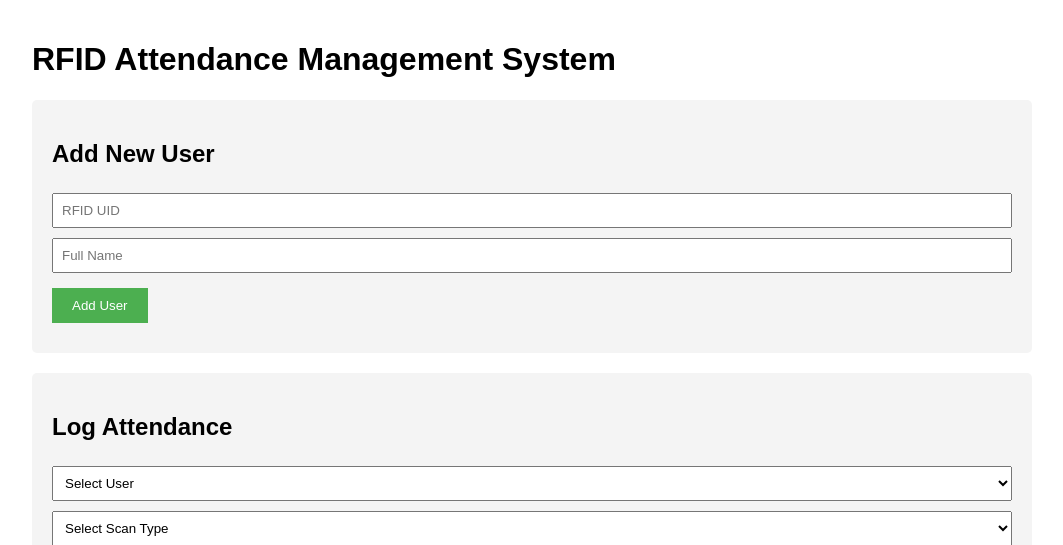
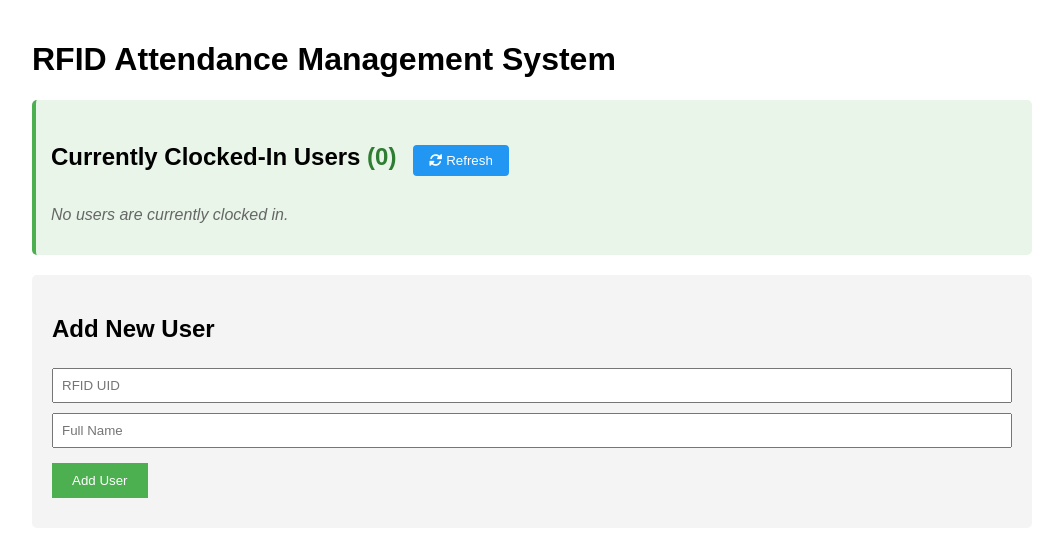
Before and after one commit to mabyabt/phppunchy, a PHP site: page /admin.php in a window 1280 px wide. Shown: the top 545 px of the page, without its empty margins (108-1171 px from the left). Run offline with PHP 8.4, Linux system fonts and the light colour scheme; the visitor is signed in with stand-in values (Sample User, id 1).

Commit message:
Update admin.php
suposed to fiy error s and make it display users who works(meaning not clocked out)

```diff
--- a/admin.php
+++ b/admin.php
@@ -1,9 +1,6 @@
 <?php
 
-
-
-//pasword protection
-
+//password protection
 session_start();
 if (!isset($_SESSION["user"])) {
     header("Location: login.php");
@@ -63,6 +60,39 @@ try {
 
 } catch (Exception $e) {
     die("Database Initialization Error: " . $e->getMessage());
+}
+
+// Function to get currently clocked-in users
+function getCurrentlyClockedInUsers($conn) {
+    $query = "
+        WITH latest_scans AS (
+            SELECT
+                uid,
+                scan_type,
+                scan_time,
+                ROW_NUMBER() OVER (PARTITION BY uid ORDER BY scan_time DESC) as rn
+            FROM attendance
+            WHERE date(scan_time) = date('now')
+        )
+        SELECT
+            u.name,
+            u.uid,
+            ls.scan_time as last_scan_time,
+            ls.scan_type
+        FROM users u
+        JOIN latest_scans ls ON u.uid = ls.uid
+        WHERE ls.rn = 1 AND ls.scan_type = 'check-in'
+        ORDER BY ls.scan_time DESC
+    ";
+
+    $result = $conn->query($query);
+    $clocked_in_users = [];
+
+    while ($row = $result->fetchArray(SQLITE3_ASSOC)) {
+        $clocked_in_users[] = $row;
+    }
+
+    return $clocked_in_users;
 }
 
 // Function to update pre-calculated daily work hours
@@ -215,7 +245,7 @@ try {
 
                 $output = fopen('php://output', 'w');
 
-                // CSV Headers
+                // CSV Headers - Fixed: Added escape parameter
                 fputcsv($output, [
                     'Date',
                     'Name',
@@ -223,9 +253,9 @@ try {
                     'Check-In Time',
                     'Check-Out Time',
                     'Total Hours Worked'
-                ]);
+                ], ',', '"', '\\');
 
-                // Write data rows
+                // Write data rows - Fixed: Added escape parameter
                 foreach ($daily_hours as $entry) {
                     fputcsv($output, [
                         $entry['work_date'],
@@ -234,7 +264,7 @@ try {
                         $entry['first_check_in'],
                         $entry['last_check_out'],
                         $entry['total_hours']
-                    ]);
+                    ], ',', '"', '\\');
                 }
 
                 fclose($output);
@@ -248,6 +278,9 @@ try {
 // Fetch Users and Attendance Logs
 $users = $conn->query("SELECT * FROM users");
 $attendance_logs = $conn->query("SELECT a.*, u.name FROM attendance a LEFT JOIN users u ON a.uid = u.uid ORDER BY a.scan_time DESC");
+
+// Get currently clocked-in users
+$clocked_in_users = getCurrentlyClockedInUsers($conn);
 ?>
 
 <!DOCTYPE html>
@@ -311,10 +344,78 @@ $attendance_logs = $conn->query("SELECT a.*, u.name FROM attendance a LEFT JOIN
         .delete-btn:hover {
             color: darkred;
         }
+        .clocked-in-section {
+            background: #e8f5e8;
+            padding: 15px;
+            margin-bottom: 20px;
+            border-radius: 5px;
+            border-left: 4px solid #4CAF50;
+        }
+        .clocked-in-count {
+            font-weight: bold;
+            color: #2e7d32;
+        }
+        .no-clocked-in {
+            color: #666;
+            font-style: italic;
+        }
+        .refresh-btn {
+            background-color: #2196F3;
+            color: white;
+            border: none;
+            padding: 8px 16px;
+            margin-left: 10px;
+            border-radius: 4px;
+            cursor: pointer;
+        }
+        .refresh-btn:hover {
+            background-color: #1976D2;
+        }
     </style>
 </head>
 <body>
     <h1>RFID Attendance Management System</h1>
+
+    <!-- Currently Clocked-In Users Section -->
+    <div class="clocked-in-section">
+        <h2>
+            Currently Clocked-In Users
+            <span class="clocked-in-count">(<?php echo count($clocked_in_users); ?>)</span>
+            <button class="refresh-btn" onclick="location.reload()">
+                <i class="fas fa-sync-alt"></i> Refresh
+            </button>
+        </h2>
+
+        <?php if (count($clocked_in_users) > 0): ?>
+            <table>
+                <tr>
+                    <th>Name</th>
+                    <th>UID</th>
+                    <th>Check-In Time</th>
+                    <th>Hours Worked Today</th>
+                </tr>
+                <?php foreach ($clocked_in_users as $user): ?>
+                    <tr>
+                        <td><?php echo htmlspecialchars($user['name']); ?></td>
+                        <td><?php echo htmlspecialchars($user['uid']); ?></td>
+                        <td><?php echo htmlspecialchars($user['last_scan_time']); ?></td>
+                        <td>
+                            <?php
+                            // Calculate hours worked so far today
+                            $check_in_time = new DateTime($user['last_scan_time']);
+                            $current_time = new DateTime();
+                            $interval = $check_in_time->diff($current_time);
+                            $hours_worked = $interval->h + ($interval->days * 24) + ($interval->i / 60);
+                            echo number_format($hours_worked, 2) . " hours";
+                            ?>
+                        </td>
+                    </tr>
+                <?php endforeach; ?>
+            </table>
+        <?php else: ?>
+            <p class="no-clocked-in">No users are currently clocked in.</p>
+        <?php endif; ?>
+    </div>
 
     <!-- Add User Form -->
     <form method="POST">
```
